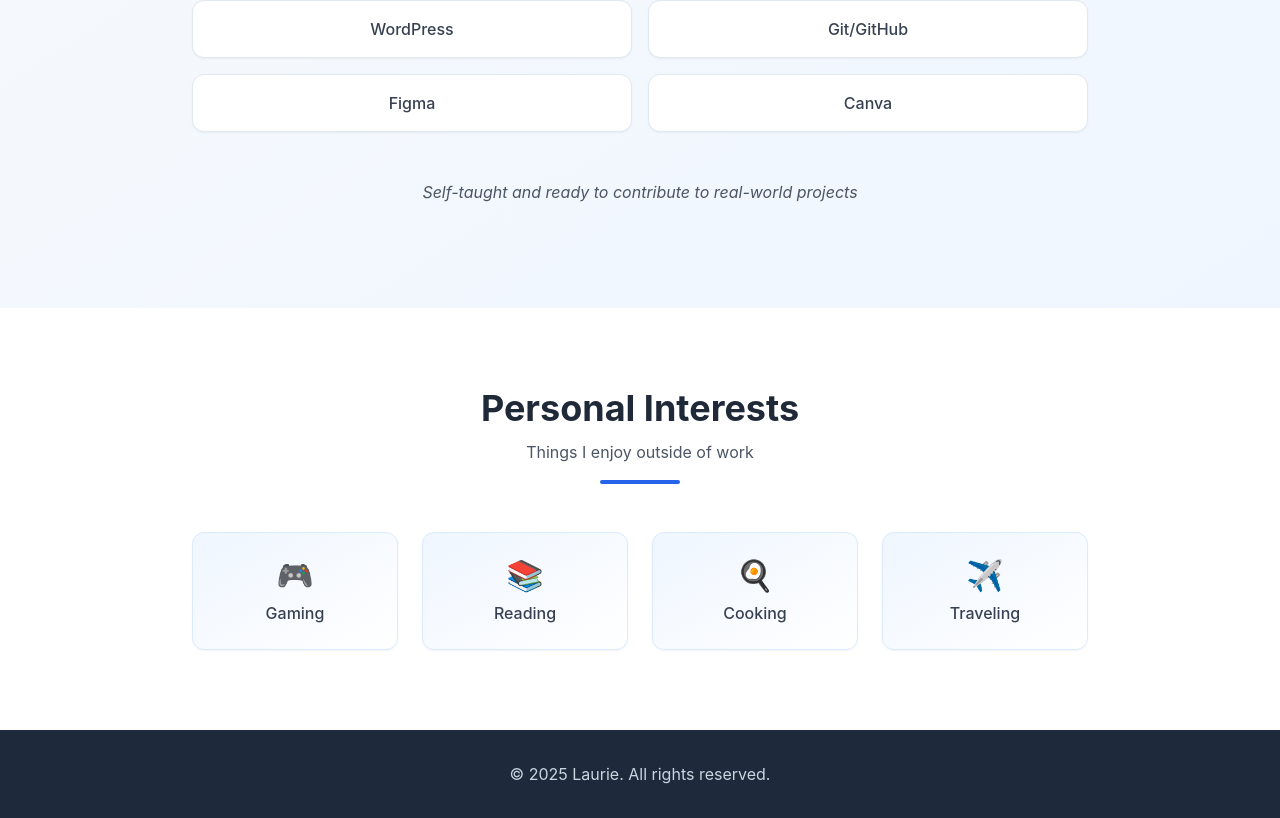
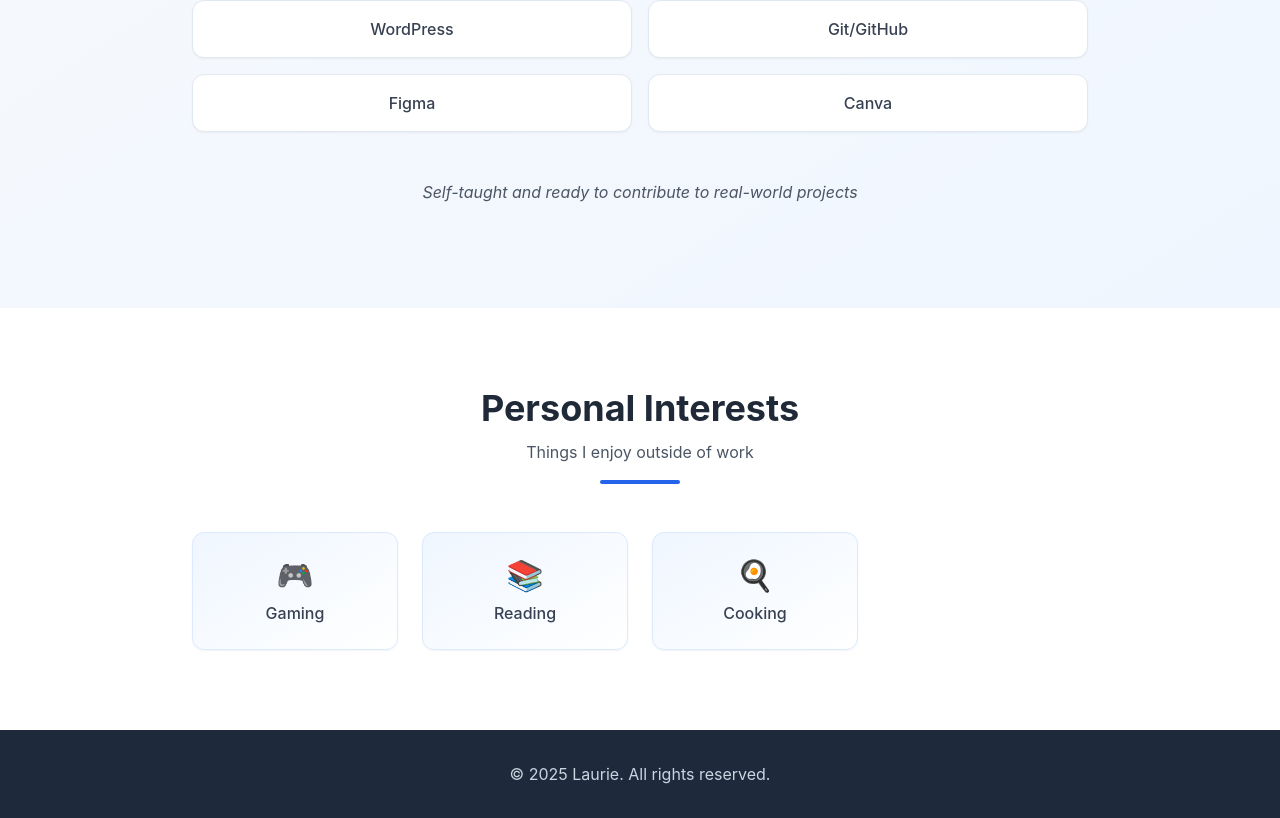
Before and after one commit to 45modeus/portfolio, a React (Create React App) app: page /#/ in a window 1280 px wide. Shown: the part 2104-2922 px from the top of the page. Built offline with nearby package versions, Linux system fonts and the light colour scheme.

Commit message:
removed travelling

```diff
--- a/src/home.jsx
+++ b/src/home.jsx
@@ -171,10 +171,6 @@ function Home() {
                             <span role="img" aria-label="Cooking" className="text-3xl mb-2 block">🍳</span>
                             <p className="text-gray-700 font-medium">Cooking</p>
                         </div>
-                        <div className="bg-gradient-to-br from-blue-50 to-white p-6 rounded-xl border border-blue-100 shadow-sm text-center hover:shadow-md transition">
-                            <span role="img" aria-label="Traveling" className="text-3xl mb-2 block">✈️</span>
-                            <p className="text-gray-700 font-medium">Traveling</p>
-                        </div>
                     </div>
                 </div>
             </section>
```
